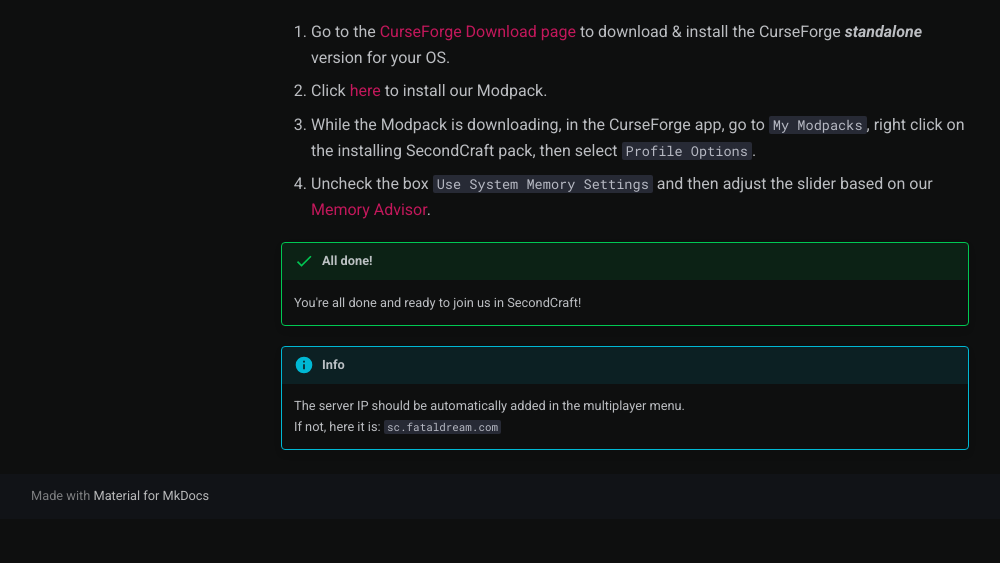
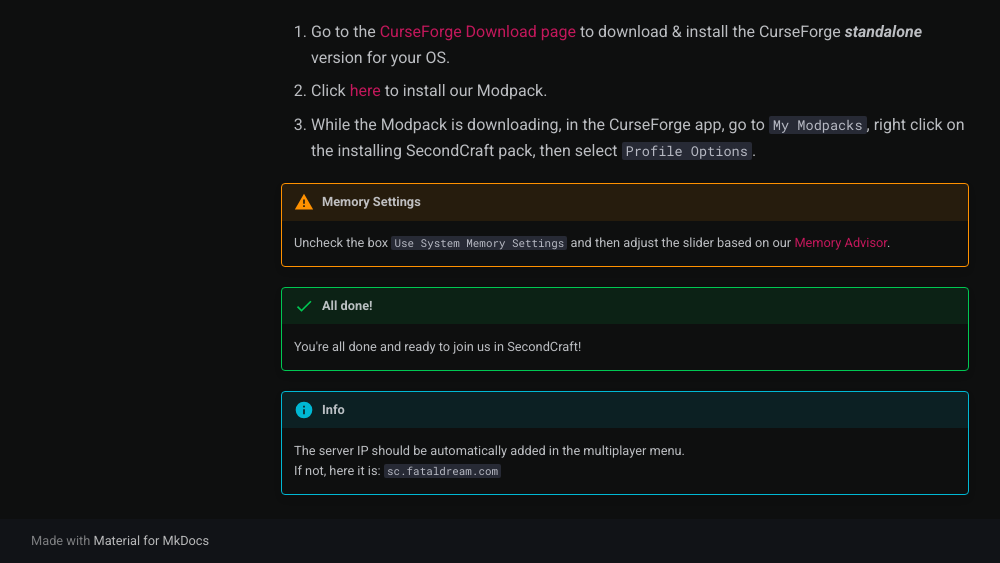
Before and after one commit to FatalDream/docs, an MkDocs documentation site: the page built from docs/SecondCraft/getting-started.md, in a window 1280 px wide and 900 px high, scrolled down 1183 px, cut to the strip 337-900 px from the top of the window. Shown: the whole strip, without its empty margins (15-1015 px from the left). Built offline with MkDocs 1.6.1 and Material for MkDocs 9.7.7, drawn with Linux system fonts in a browser that asks for light colours; comment, search, counter and statistics services are not loaded; before the commit the page ends 2039 px from its top, so only the background shows below that.

Commit message:
feat: make memory warning stand out more

```diff
--- a/docs/SecondCraft/getting-started.md
+++ b/docs/SecondCraft/getting-started.md
@@ -35,7 +35,8 @@
 1. Go to the [CurseForge Download page](https://www.curseforge.com/download/app#download-options){target="_blank"} to download & install the CurseForge __*standalone*__ version for your OS.
 2. Click [here](https://www.curseforge.com/minecraft/modpacks/secondcraft/install/4981171){target="_blank"} to install our Modpack.
 3. While the Modpack is downloading, in the CurseForge app, go to `My Modpacks`, right click on the installing SecondCraft pack, then select `Profile Options`.
-4. Uncheck the box `Use System Memory Settings` and then adjust the slider based on our [Memory Advisor](memory-advisor.md).
+!!! warning "Memory Settings"
+    Uncheck the box `Use System Memory Settings` and then adjust the slider based on our [Memory Advisor](memory-advisor.md).
 
 !!! success "All done!"
     You're all done and ready to join us in SecondCraft!
```
